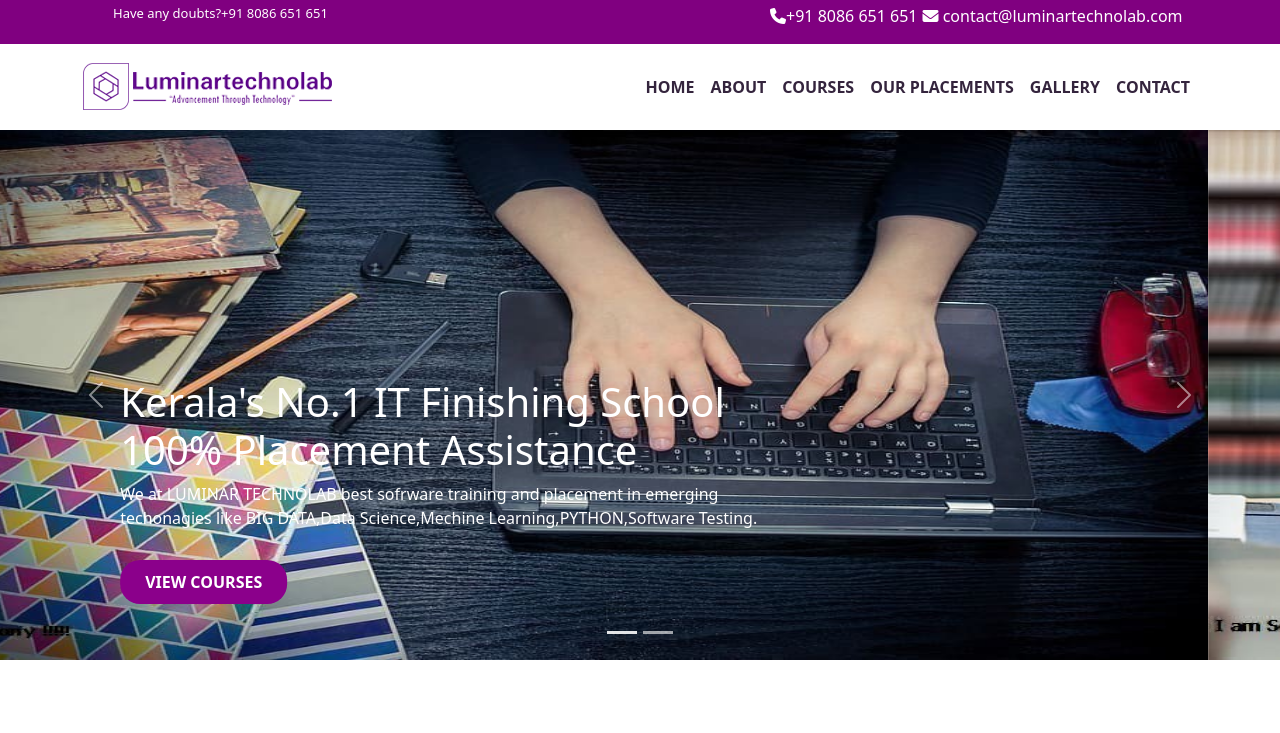
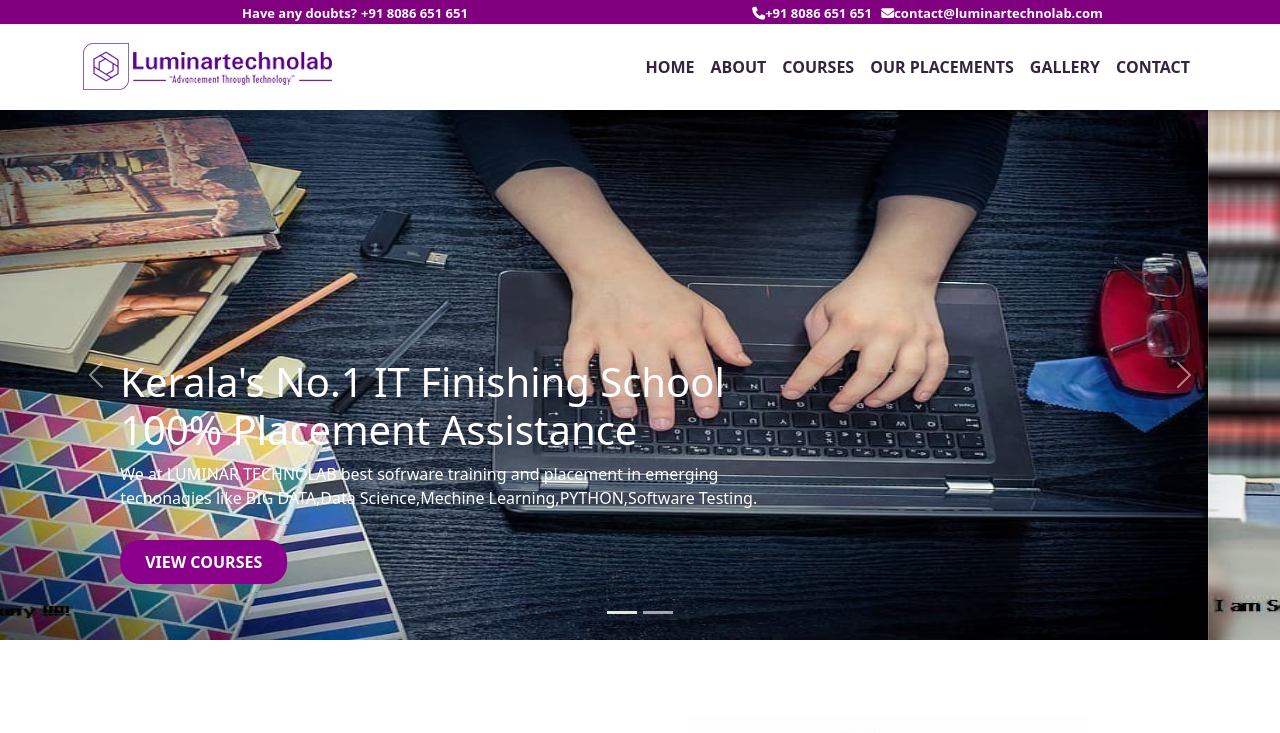
Before and after one commit to MuhdRishad/luminarweb, a plain HTML site: page index.html in a window 1280 px wide. Shown: the top 733 px of the page. Drawn offline with nearby package versions, Linux system fonts and the light colour scheme.

Commit message:
the first contact section modified

```diff
--- a/index.html
+++ b/index.html
@@ -21,22 +21,24 @@
 
 <body>
   <div style="background-color: purple;">
-    <div class="row">
-      <div class="col-lg-6 col-md-6 col-sm-12">
-        <p class="any_doubts pt-1">Have any doubts?<a href="" style="color:white;text-decoration: none;">+91 8086 651
-            651</a>
-        </p>
-      </div>
-      <div class="col-lg-6 col-md-6 col-sm-12">
-        <p class="pt-1" style="margin-left: 18%;"><i class="fa-solid fa-phone"></i><a href=""
-            style="color:white;text-decoration: none;">+91 8086
-            651 651</a><i class="fa-solid fa-envelope"></i><a href="" style="color:white;text-decoration: none;">
-              contact@luminartechnolab.com</a></p>
+    <div class="container">
+      <div class="row">
+        <div class="col-md-6" >
+          <div class="text-center">
+            <strong class="text-white" style="font-size: 13px;">Have any doubts?</strong>
+          <strong><a href="" class="text-white text-decoration-none" style="font-size: 13px;">+91 8086 651 651</a></strong>
+          </div>
+         </div>
+
+        <div class="col-md-6 ">
+         <div class="text-center">
+          <strong class="text-white " style="font-size: 13px;"><i class="fa-solid fa-phone"></i>+91 8086 651 651</strong>
+          <strong class="text-white" style="font-size: 13px;"><i class="fa-solid fa-envelope"></i>contact@luminartechnolab.com</strong>
+         </div>
+        </div>
       </div>
     </div>
   </div>
-
-
   <nav class="navbar navbar-expand-lg navbar-light sticky-top bg-white">
     <div class="container">
       <a class="navbar-brand text-light" href="#"><img src="./images/luminar_logo.png" alt="Luminar"></a>
@@ -218,4 +220,5 @@
     </div>
   </div>
 </body>
+
 </html>
```
Also changed, not shown: images/DS_AI_ML.jpg, images/mearn.jpg, images/python.jpg.
